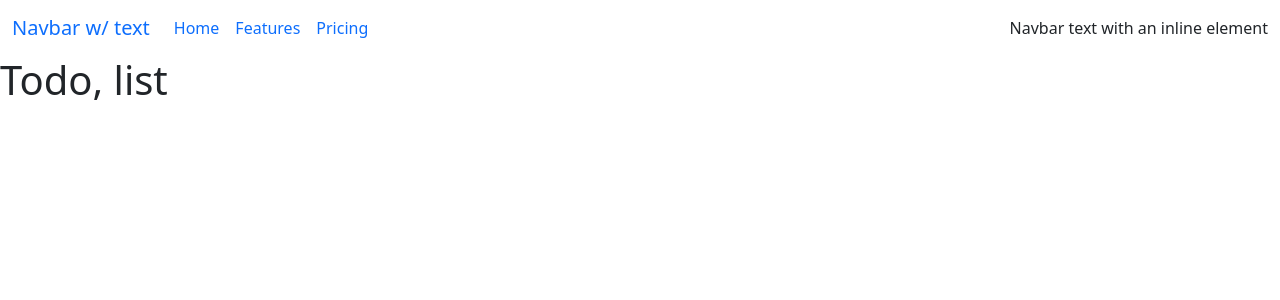
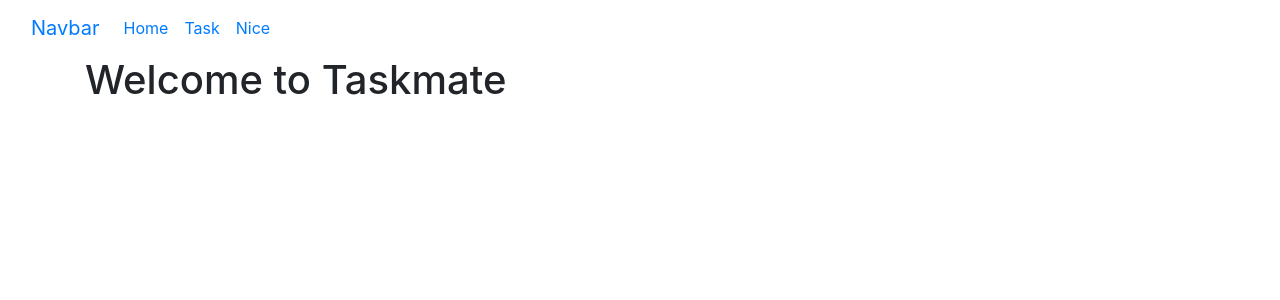
Before and after one commit to neuropython/DjangoProject, a Django app: page /task/ in a window 1280 px wide. Shown: the top 300 px of the page. Run offline with Django 5.2, Linux system fonts and the light colour scheme.

Commit message:
Add navbar and jinja2 integration

```diff
--- a/taskmate/todo_list/templates/todo_list.html
+++ b/taskmate/todo_list/templates/todo_list.html
@@ -3,51 +3,38 @@
   <head>
     <!-- Required meta tags -->
     <meta charset="utf-8">
-    <meta name="viewport" content="width=device-width, initial-scale=1">
+    <meta name="viewport" content="width=device-width, initial-scale=1, shrink-to-fit=no">
 
     <!-- Bootstrap CSS -->
-    <link href="https://cdn.jsdelivr.net/npm/bootstrap@5.0.2/dist/css/bootstrap.min.css" rel="stylesheet" integrity="sha384-EVSTQN3/azprG1Anm3QDgpJLIm9Nao0Yz1ztcQTwFspd3yD65VohhpuuCOmLASjC" crossorigin="anonymous">
+    <link rel="stylesheet" href="https://cdn.jsdelivr.net/npm/bootstrap@4.4.1/dist/css/bootstrap.min.css" integrity="sha384-Vkoo8x4CGsO3+Hhxv8T/Q5PaXtkKtu6ug5TOeNV6gBiFeWPGFN9MuhOf23Q9Ifjh" crossorigin="anonymous">
 
-    <title>Todo List Manager</title>
 
-    <nav class="navbar navbar-expand-lg bg-body-tertiary">
+    <title>Hello, world!</title>
+  </head>
+  <body>
+      <nav class="navbar navbar-expand-lg bg-body-tertiary">
   <div class="container-fluid">
-    <a class="navbar-brand" href="#">Navbar w/ text</a>
-    <button class="navbar-toggler" type="button" data-bs-toggle="collapse" data-bs-target="#navbarText" aria-controls="navbarText" aria-expanded="false" aria-label="Toggle navigation">
+    <a class="navbar-brand" href="#">Navbar</a>
+    <button class="navbar-toggler" type="button" data-bs-toggle="collapse" data-bs-target="#navbarNavAltMarkup" aria-controls="navbarNavAltMarkup" aria-expanded="false" aria-label="Toggle navigation">
       <span class="navbar-toggler-icon"></span>
     </button>
-    <div class="collapse navbar-collapse" id="navbarText">
-      <ul class="navbar-nav me-auto mb-2 mb-lg-0">
-        <li class="nav-item">
-          <a class="nav-link active" aria-current="page" href="#">Home</a>
-        </li>
-        <li class="nav-item">
-          <a class="nav-link" href="#">Features</a>
-        </li>
-        <li class="nav-item">
-          <a class="nav-link" href="#">Pricing</a>
-        </li>
-      </ul>
-      <span class="navbar-text">
-        Navbar text with an inline element
-      </span>
+    <div class="collapse navbar-collapse" id="navbarNavAltMarkup">
+      <div class="navbar-nav">
+        <a class="nav-link" aria-current="page" href="home/">Home</a>
+        <a class="nav-link" href="task/">Task</a>
+        <a class="nav-link" href="nice/" >Nice</a>
+      </div>
     </div>
   </div>
 </nav>
-  </head>
-  <body>
-
-    <h1>Todo, list</h1>
-
-    <!-- Optional JavaScript; choose one of the two! -->
-
-    <!-- Option 1: Bootstrap Bundle with Popper -->
-    <script src="https://cdn.jsdelivr.net/npm/bootstrap@5.0.2/dist/js/bootstrap.bundle.min.js" integrity="sha384-MrcW6ZMFYlzcLA8Nl+NtUVF0sA7MsXsP1UyJoMp4YLEuNSfAP+JcXn/tWtIaxVXM" crossorigin="anonymous"></script>
-
-    <!-- Option 2: Separate Popper and Bootstrap JS -->
-    <!--
-    <script src="https://cdn.jsdelivr.net/npm/@popperjs/core@2.9.2/dist/umd/popper.min.js" integrity="sha384-IQsoLXl5PILFhosVNubq5LC7Qb9DXgDA9i+tQ8Zj3iwWAwPtgFTxbJ8NT4GN1R8p" crossorigin="anonymous"></script>
-    <script src="https://cdn.jsdelivr.net/npm/bootstrap@5.0.2/dist/js/bootstrap.min.js" integrity="sha384-cVKIPhGWiC2Al4u+LWgxfKTRIcfu0JTxR+EQDz/bgldoEyl4H0zUF0QKbrJ0EcQF" crossorigin="anonymous"></script>
-    -->
+  <div class="container">
+    <h1>{{ welcome_txt }}</h1>
+  </div>
+<div class="container">
+    <!-- Optional JavaScript -->
+    <!-- jQuery first, then Popper.js, then Bootstrap JS -->
+    <script src="https://code.jquery.com/jquery-3.4.1.slim.min.js" integrity="sha384-J6qa4849blE2+poT4WnyKhv5vZF5SrPo0iEjwBvKU7imGFAV0wwj1yYfoRSJoZ+n" crossorigin="anonymous"></script>
+    <script src="https://cdn.jsdelivr.net/npm/popper.js@1.16.0/dist/umd/popper.min.js" integrity="sha384-Q6E9RHvbIyZFJoft+2mJbHaEWldlvI9IOYy5n3zV9zzTtmI3UksdQRVvoxMfooAo" crossorigin="anonymous"></script>
+    <script src="https://cdn.jsdelivr.net/npm/bootstrap@4.4.1/dist/js/bootstrap.min.js" integrity="sha384-wfSDF2E50Y2D1uUdj0O3uMBJnjuUD4Ih7YwaYd1iqfktj0Uod8GCExl3Og8ifwB6" crossorigin="anonymous"></script>
   </body>
 </html>
--- a/taskmate/todo_list/views.py
+++ b/taskmate/todo_list/views.py
@@ -1,6 +1,4 @@
-from django.http import HttpResponse
 from django.shortcuts import render
 
-# Create your views here.
 def todo_list(request):
-    return render(request, 'todo_list.html', {})
+    return render(request, 'todo_list.html', {'welcome_txt': "Welcome to Taskmate"})
```
